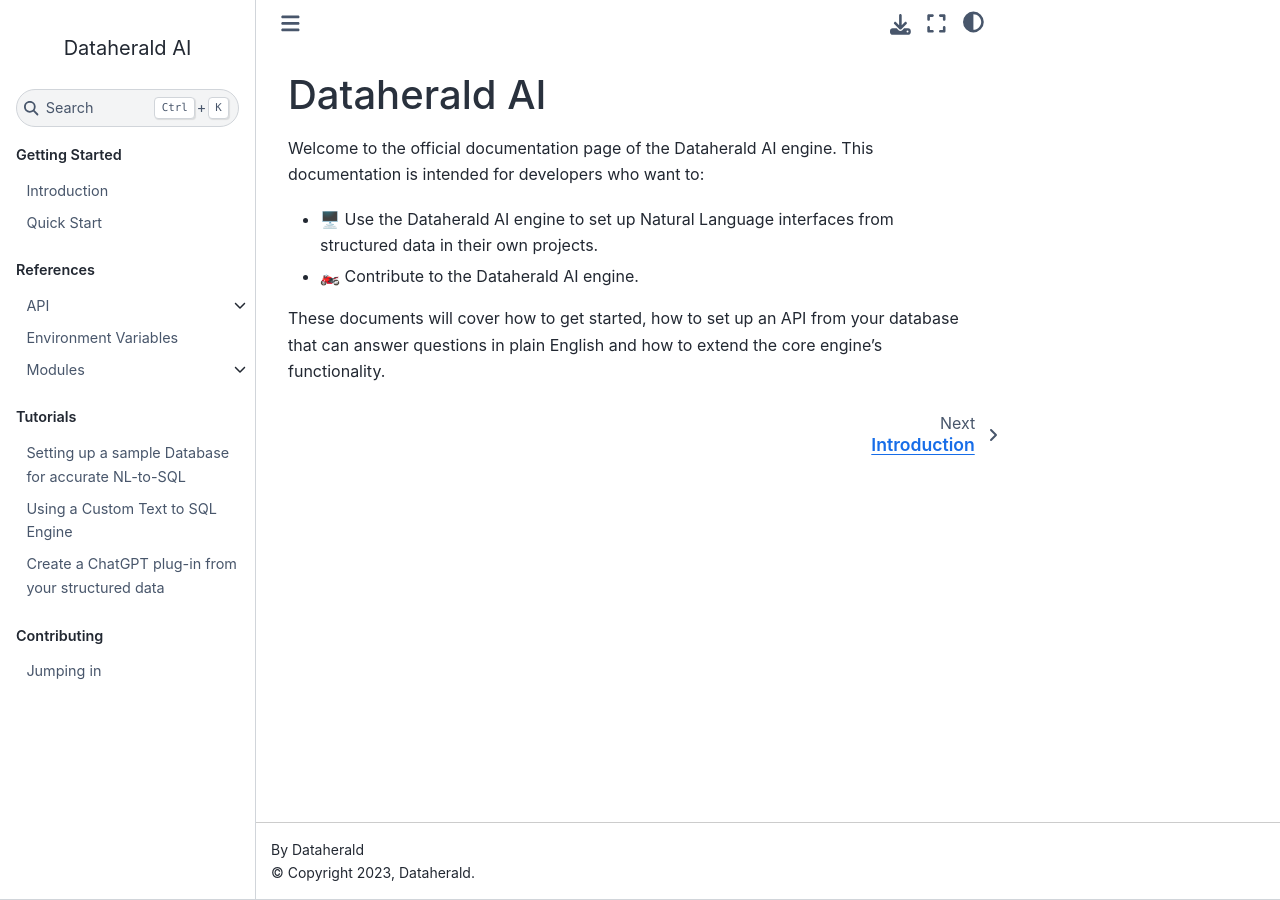
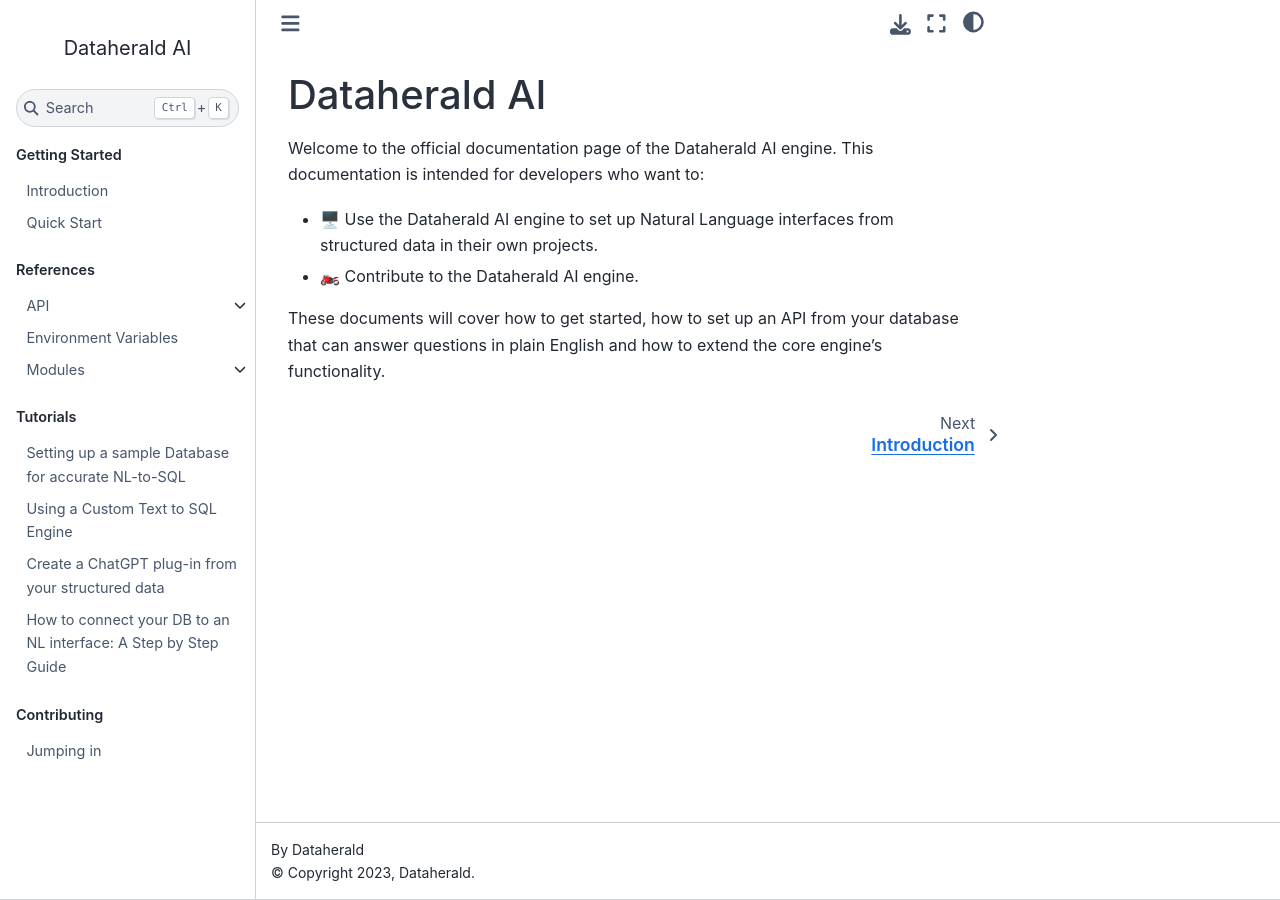
Before and after one commit to Dataherald/dataherald, a Sphinx documentation site: the page built from docs/index.rst, in a window 1280 px wide. Built offline with Sphinx 7.4.7 and the Sphinx Book theme 1.1.4, drawn with Linux system fonts in a browser that asks for light colours; some of the changed lines change nothing that is shown.

Commit message:
DH-4818/adding the readthedocs tutorial for streamlit

```diff
--- a/docs/index.rst
+++ b/docs/index.rst
@@ -35,6 +35,7 @@
    tutorial.sample_database
    tutorial.finetune_sql_generator
    tutorial.chatgpt_plugin
+   tutorial.streamlit_app
 
 
 .. toctree::
--- /dev/null
+++ b/docs/tutorial.streamlit_app.rst
@@ -0,0 +1,86 @@
+How to connect your DB to an NL interface: A Step by Step Guide
+================================================================
+
+Introduction
+------------
+
+Lots of business data is stored in relational databases. To query this data for insights, users need to know SQL. New LLMs such as GPT-4 can produce valid SQL but they are missing business and data context. As a result, they often produce SQL that is syntactically correct but does not accurately answer natural language questions from the relational data.
+
+In this article, we will explore how we can set up a natural language interface to any SQL database. We will be using Streamlit for the front-end and Dataherald for the semantic layer on our database. We will be using a database of US real estate data (home sale prices, rents, number of active listings) as our sample database. However, the same approach can be applied to any database.
+
+All the code in this article is open source and can be accessed here: `Dataherald GitHub <https://github.com/Dataherald/dataherald>`_. You can fork the repo and modify the database to connect the end-to-end solution to your own data.
+
+Prerequisites
+--------------
+
+Before starting, you need to set up and run the Dataherald engine. You can use this guide for detailed instructions on deploying the Dataherald engine with Docker locally.
+
+Dataherald is a natural language to SQL engine for question answering over relational databases. It allows users to add context about the data through a few mechanisms:
+
+- **Database Scans**: Automatically detecting tables, columns, and identifying the categorical columns along with their categories.
+
+- **Golden records**: Adding sample questions and the SQL that answers them from the database. They are automatically grabbed for few-shot prompting based on similarity.
+
+- **Database-level instructions**: Adding explicit rules on SQL that are passed to the LLM.
+
+- **Table and column-level descriptions**: Can be used to help the agent identify the appropriate columns and tables to answer a question. This can be especially useful if the column and table names are not descriptive.
+
+Once you have set up the Dataherald engine, you can verify its status by making the following API call:
+
+.. code-block:: bash
+
+    curl -X 'GET' \
+      'http://localhost/api/v1/heartbeat' \
+      -H 'accept: application/json'
+
+If everything is functioning correctly, you should receive a response like this:
+
+.. code-block:: json
+
+    {
+      "nanosecond heartbeat": 1696274893083888600
+    }
+
+Setting up the Streamlit app
+------------------------------
+
+Once Dataherald is set up, we will deploy the Streamlit app and connect it to the Dataherald engine.
+
+To get started, begin by cloning the repository that contains the Streamlit app files and navigate to the directory using the following commands:
+
+.. code-block:: bash
+
+    git clone https://github.com/Dataherald/streamlit-app.git
+    cd streamlit-app
+
+Next, create a virtual environment and install the necessary python packages:
+
+.. code-block:: bash
+
+    python -m venv venv
+    source venv/bin/activate  # On Windows, use `venv\Scripts\activate`
+    pip install -r requirements.txt  # use pip3, if you have both python2 and python3
+
+Now, let's set your Dataherald-AI engine URI to establish a connection between the Streamlit app and your deployed engine:
+
+You'll need to update the default host value in 🏠_Home.py to point to your own deployed Dataherald engine URI, which is your localhost. Additionally, you also have to change the default database alias and choose one of your connected databases. Here's how to do it:
+
+.. code-block:: python
+
+    # changing the host
+    HOST = st.sidebar.text_input("Engine URI", value="http://streamlit_engine.dataherald.ai")
+    # change the above line to:
+    HOST = st.sidebar.text_input("Engine URI", value="http://localhost")
+
+    # changing the default database
+    DEFAULT_DATABASE = "RealState"
+    # change the above line to whatever db alias you have connected with your engine
+    DEFAULT_DATABASE = "Your db alias"
+
+Now we are ready to launch the app! Simply use the following command:
+
+.. code-block:: bash
+
+        streamlit run 🏠_Home.py
+
+The application should now be running and accessible through your browser at http://localhost:8501.
```
